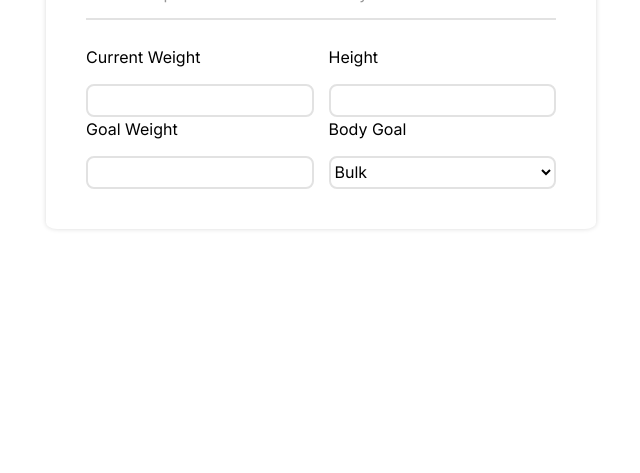
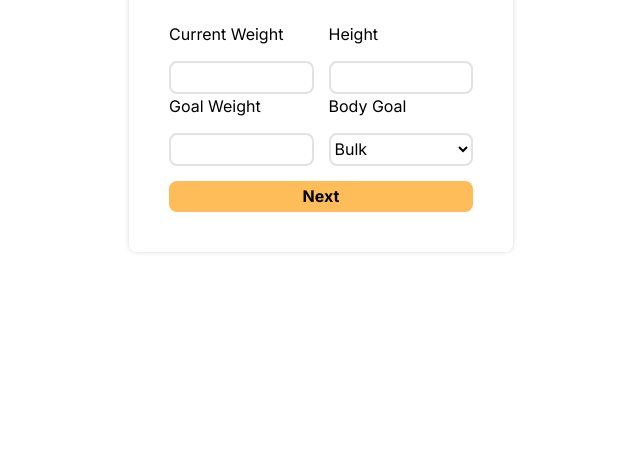
Before and after one commit to Snooze03/PrimeDFit, a plain HTML site: page personalinfo.html in a window 1280 px wide. Shown: the part 343-816 px from the top of the page, without its empty margins (319-959 px from the left). Drawn offline with Linux system fonts and the light colour scheme.

Commit message:
finished personal info page

```diff
--- a/css/personalinfo.css
+++ b/css/personalinfo.css
@@ -12,15 +12,21 @@
 
     padding: 40px;
 
-    width: 55vw;
-    max-width: 550px;
-    min-width: 400px;
+    width: 30vw;
+    max-width: 450;
+    min-width: 380px;
 
     box-shadow: 0 0 5px rgba(0, 0, 0, 0.15);
     border-radius: 2%;
 }
 
 .info__form-container {
+    display: flex;
+    flex-flow: column wrap;
+    gap: 15px;
+}
+
+.info__form-rows {
     display: flex;
     flex-flow: row wrap;
     gap: 15px;
--- a/personalinfo.html
+++ b/personalinfo.html
@@ -18,6 +18,7 @@
             <p class="form-header">Personal Information</p>
             <p class="form-subtext">the AI will personalize PrimeDFit for you</p>
             <form action="" class="info__form-container">
+                <div class="info__form-rows">
                     <div class="info__form-left">
                         <div class="form-group">
                             <label for="currentWeight">Current Weight</label>
@@ -42,6 +43,8 @@
                             </select>
                         </div>
                     </div>
+                </div>
+                <button class="btn-primary">Next</button>
             </form>
         </div>
     </div>
```
Lines whose indentation alone changed are shown as unchanged.
